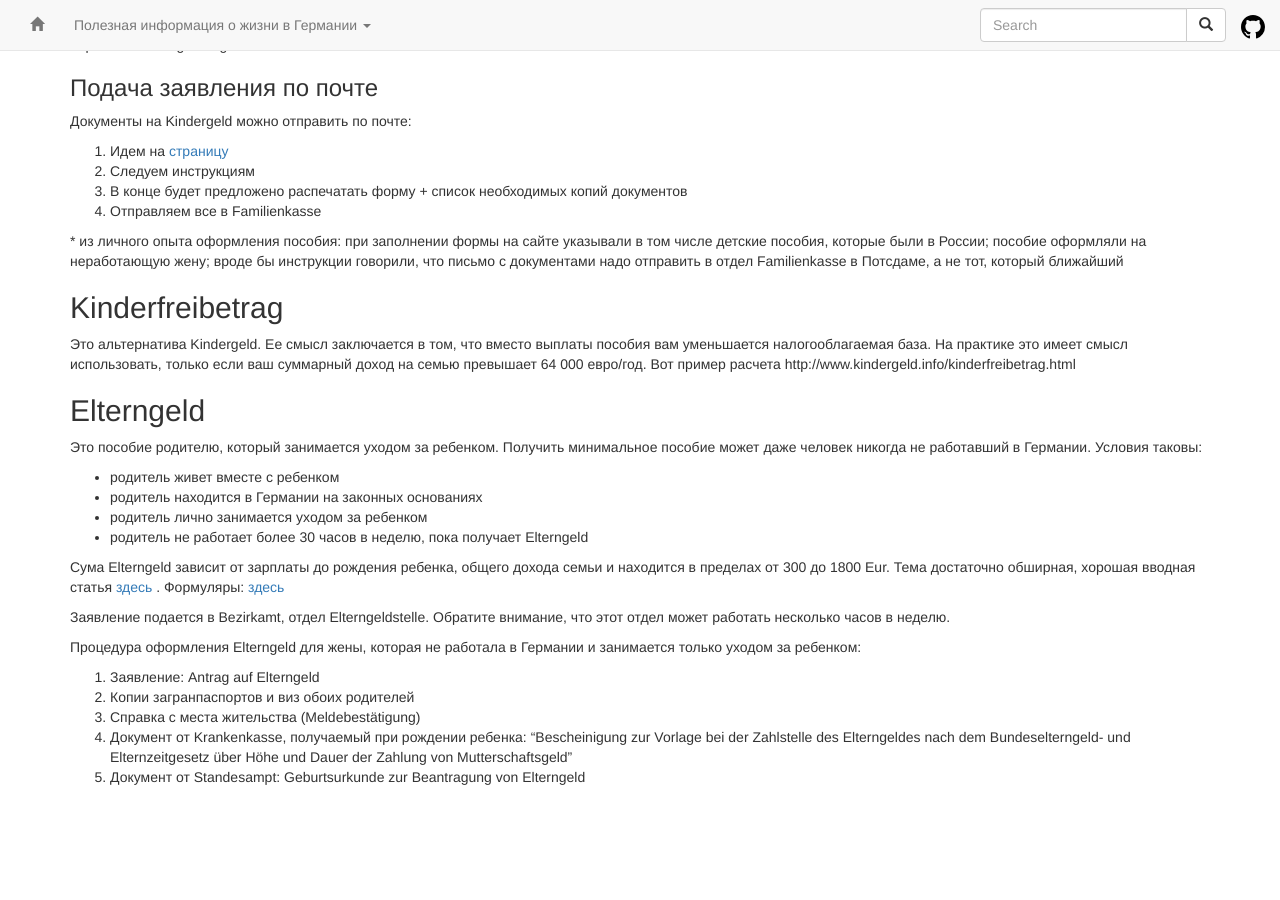
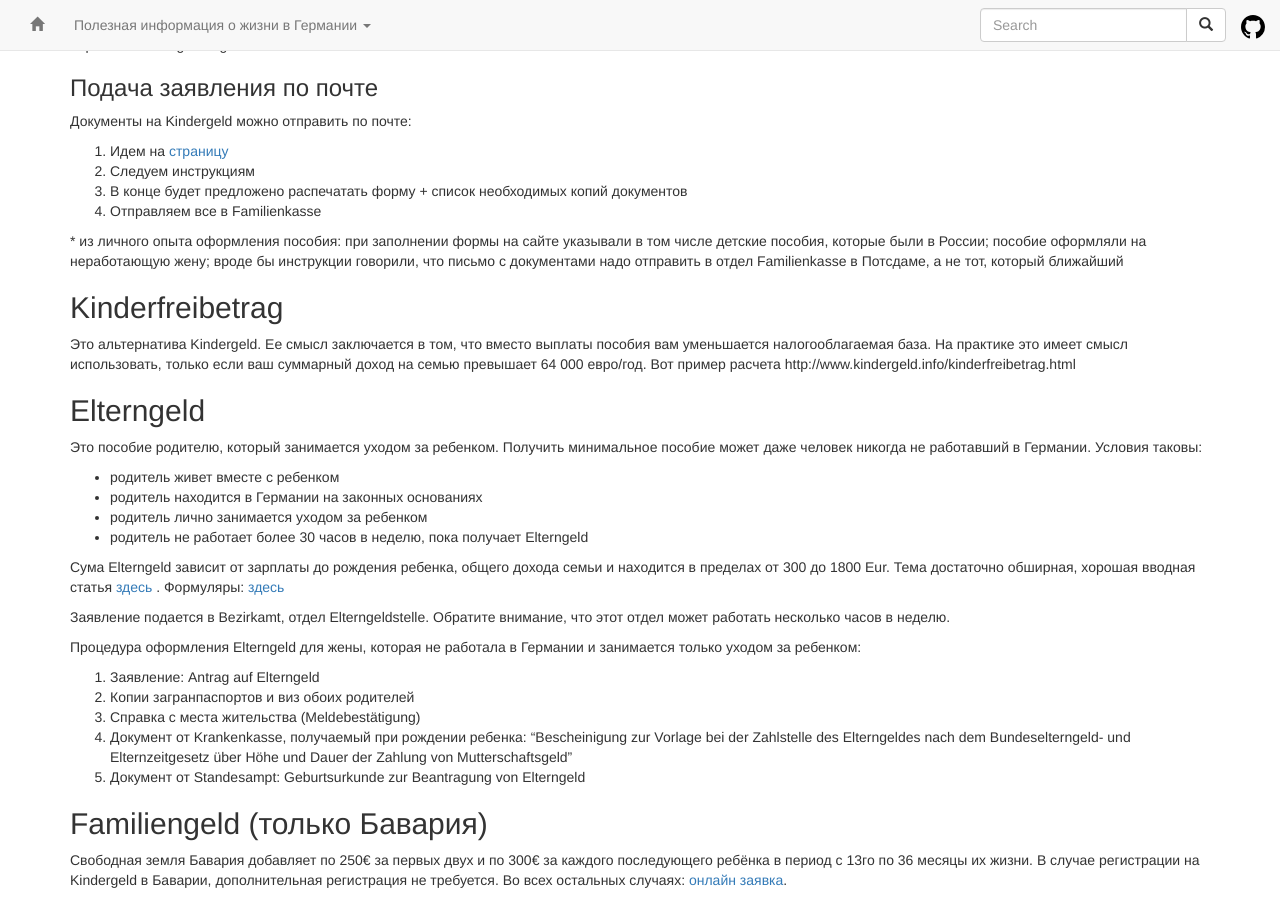
Before and after one commit to ru-de/faq, a Jekyll site: the page built from pages/Детские пособия.md, in a window 1280 px wide and 900 px high, scrolled down 598 px. Built offline with Jekyll 4.4.1, drawn with Linux system fonts in a browser that asks for light colours; nearby versions of some CDN libraries; before the commit the page ends 1395 px from its top, so only the background shows below that.

Commit message:
Travis #1258: sync github pages

```diff
--- a/pages/Детские пособия.md
+++ b/pages/Детские пособия.md
@@ -67,3 +67,7 @@ Update: Оформлял Kindergeld в Familienkasse Berlin Nord (Storkower Str.
 1. Справка с места жительства (Meldebestätigung)
 1. Документ от Krankenkasse, получаемый при рождении ребенка: "Bescheinigung zur Vorlage bei der Zahlstelle des Elterngeldes nach dem Bundeselterngeld- und Elternzeitgesetz über Höhe und Dauer der Zahlung von Mutterschaftsgeld"
 1. Документ от Standesampt: Geburtsurkunde zur Beantragung von Elterngeld
+
+## Familiengeld (только Бавария)
+
+Свободная земля Бавария добавляет по 250€ за первых двух и по 300€ за каждого последующего ребёнка в период с 13го по 36 месяцы их жизни. В случае регистрации на Kindergeld в Баварии, дополнительная регистрация не требуется. Во всех остальных случаях: [онлайн заявка](https://www.familiengeldantrag.bayern.de/onlineantrag/default.aspx).
```
Also changed, not shown: pages/Приглашение.md (+1 -1 lines).
